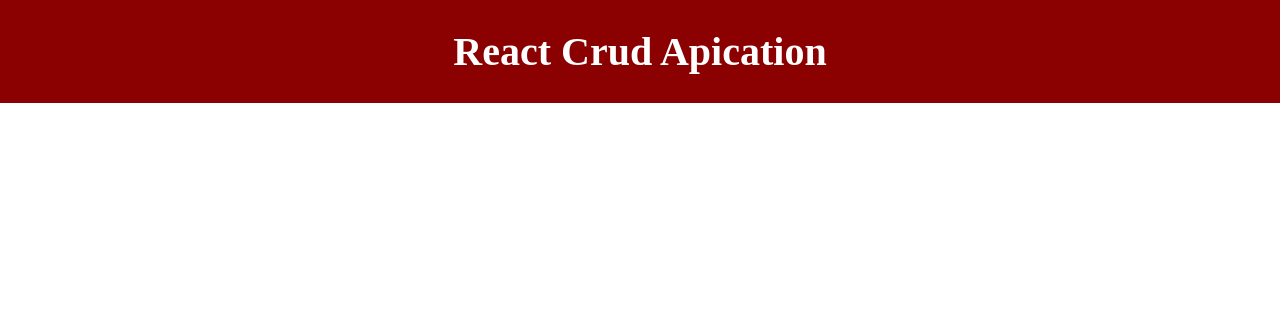
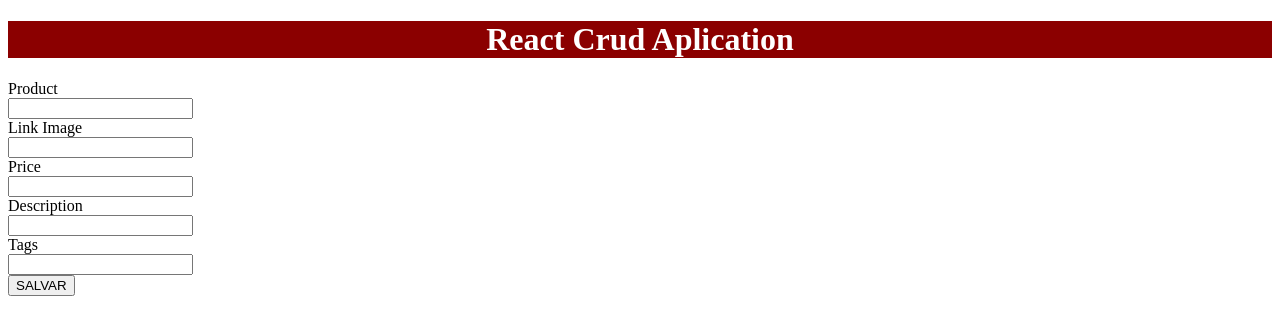
Before and after one commit to gustavocarlim/CRUD, a React (Vite) app: page / in a window 1280 px wide. Shown: the top 334 px of the page. Built offline with nearby package versions, Linux system fonts and the light colour scheme.

Commit message:
handlechange and button submit

```diff
--- a/src/App.tsx
+++ b/src/App.tsx
@@ -1,10 +1,13 @@
 import Home from './components/Home'
+import Product from './components/Product';
 
 const App = () => {
 
   return (
+    <>
     <Home />
-
+    <Product />
+    </>
   )
 }
 
--- a/src/components/Home.style.css
+++ b/src/components/Home.style.css
@@ -2,7 +2,4 @@ header {
     background-color: darkred;
     color: white;
     text-align: center;
-    padding: 1px;
-    margin: -8px;
-    font-size: 20px;
 }
--- a/src/components/Home.tsx
+++ b/src/components/Home.tsx
@@ -3,7 +3,7 @@ import './Home.style.css'
 const Home = () => {
     return (
       <header className='header'>
-          <h1>React Crud Apication</h1>
+          <h1>React Crud Aplication</h1>
       </header>
       )
 }
--- /dev/null
+++ b/src/components/Product.style.css
@@ -0,0 +1,12 @@
+.form-product{
+  display: flex;
+  flex-direction: column;
+  align-items: flex-start;
+}
+
+.product-screen {
+  display: flex;
+  flex-direction: column;
+  justify-content: center;
+  align-items:center;
+}
--- /dev/null
+++ b/src/components/Product.tsx
@@ -0,0 +1,88 @@
+import React, { useState } from 'react';
+import './Product.style.css';
+import { ProductList } from './Product.type';
+
+
+const Product = () => {
+  const [data, setData ] = useState<ProductList>({
+    product: '',
+    description: '',
+    price: '',
+    image: '',
+    tags: ''
+  });
+
+  const handleChange = (e: React.ChangeEvent<HTMLInputElement>) => {
+    console.log(e.target.name)
+    setData({
+      ...data,
+      [e.target.name]: e.target.value
+    })
+  }
+
+
+  return (
+    <div >
+    <div className='form-product'>
+        <label htmlFor="product">Product</label>
+        <input
+          type="text"
+          name="product"
+          id="product"
+          value={ data.product }
+          onChange={ handleChange }
+        />
+
+        <label htmlFor="image">Link Image</label>
+        <input
+          type="text"
+          name="image"
+          id="image"
+          value={data.image}
+          onChange={handleChange}
+        />
+
+        <label htmlFor="">Price</label>
+        <input
+          type="text"
+          name="price"
+          id=""
+          value={data.price}
+          onChange={ handleChange }
+        />
+
+        <label htmlFor="">Description</label>
+        <input
+          type="text"
+          name="description"
+          id=""
+          value={data.description}
+          onChange={ handleChange }
+        />
+
+        <label htmlFor="">Tags</label>
+          <input
+          type="text"
+          name="tags"
+          id=""
+          value={data.tags}
+          onChange={ handleChange }
+        />
+        </div>
+        <div>
+        <button type="submit">SALVAR</button>
+        </div>
+          <div className='product-screen'>
+          <section>
+          <p> {data.product} </p>
+          <p> {data.image && <img src={data.image} width={250} height={250} alt="Product" />} </p>
+          <p> {data.price} </p>
+          <p> {data.description} </p>
+          <p> {data.tags} </p>
+          </section>
+        </div>
+    </div>
+  );
+};
+
+export default Product;
```
Also changed, not shown: src/components/Product.type.ts (added, +7 -0 lines).
